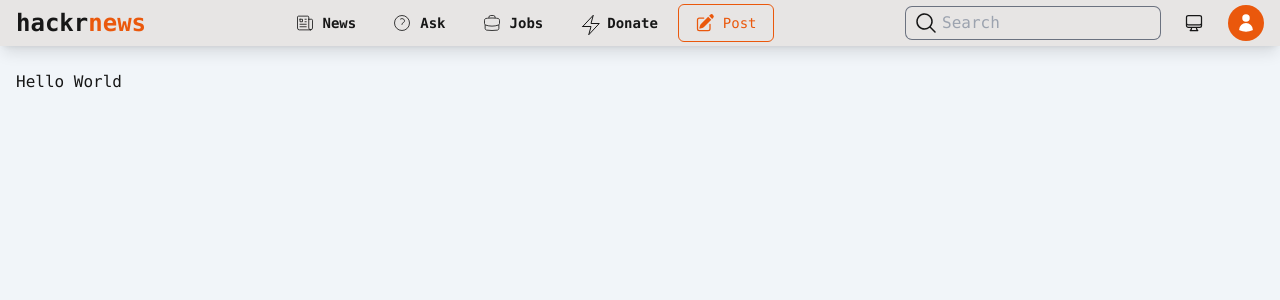
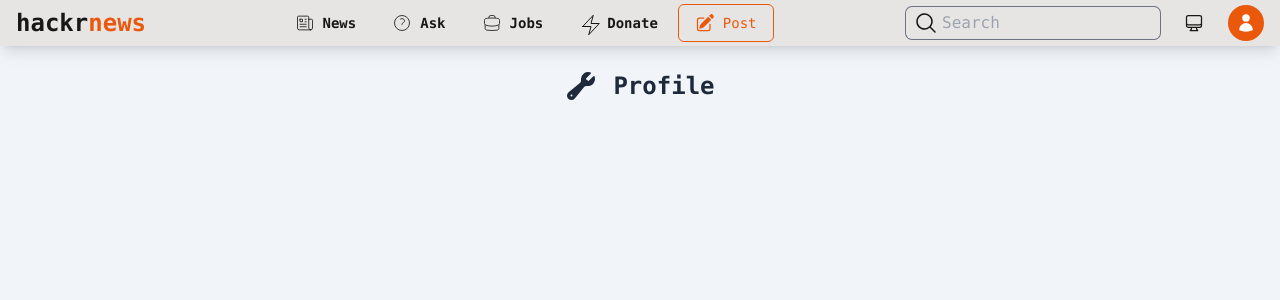
Before and after one commit to nodetec/hackrnews, a Next.js app: page /u/1 in a window 1280 px wide. Shown: the top 300 px of the page. Built offline with nearby package versions, Linux system fonts and the light colour scheme.

Commit message:
FIxing remember-me and starting user page

```diff
--- a/app/ArticleList.tsx
+++ b/app/ArticleList.tsx
@@ -54,7 +54,7 @@ export default function ArticleList() {
     <>
       {/* Posts list */}
       <ul className="space-y-2">
-        <div>{pubkey}</div>
+        {/* <div>{pubkey}</div> */}
         {events.map((event: any, index: number) => {
           return <Article key={event.id} event={event} index={index} />;
         })}
--- a/app/components/Avatar.tsx
+++ b/app/components/Avatar.tsx
@@ -1,3 +1,4 @@
+import Link from "next/link";
 import { nip19 } from "nostr-tools";
 import React, { useState } from "react";
 import { DUMMY_PROFILE_API } from "../lib/avatars";
@@ -10,8 +11,8 @@ export const Avatar = () => {
   );
 
   return (
-    <button className="ghost-round-button p-0 overflow-hidden">
+    <Link href={`u/${pubkey}`} className="ghost-round-button p-0 overflow-hidden">
       <img src={picture} className="w-8 h-8 rounded" />
-    </button>
+    </Link>
   );
 };
--- a/app/components/ColorTheme.tsx
+++ b/app/components/ColorTheme.tsx
@@ -11,10 +11,8 @@ import { getCookie, setCookie } from "../lib/cookieHandlers";
 import { themeResolver } from "../lib/theme";
 
 export const ColorTheme = () => {
-  const theme = getCookie("theme");
-  const [selectedTheme, setSelectedTheme] = useState(
-    theme === "" ? "system" : theme
-  );
+  const theme = getCookie("theme") || "system";
+  const [selectedTheme, setSelectedTheme] = useState(theme);
   const [displayIcon, setDisplayIcon] = useState(
     <ComputerDesktopIcon className="h-5 w-5" />
   );
--- a/app/components/LoginModal.tsx
+++ b/app/components/LoginModal.tsx
@@ -6,7 +6,7 @@ import {
   XMarkIcon,
 } from "@heroicons/react/24/solid";
 import { Fragment, useEffect, useState } from "react";
-import { setCookie } from "../lib/cookieHandlers";
+import { getCookie, setCookie } from "../lib/cookieHandlers";
 import { fetchProfileData, getProviders, getPubkey } from "../lib/loginUtils";
 import { userStore } from "../stores/user";
 
@@ -35,11 +35,17 @@ export default function LoginModal() {
     getPubkey(setPubkey);
     console.log("pubkey:", user.pubkey);
     fetchProfileData();
+    setCookie("rememberMe", rememberMe.toString(), 30);
   };
 
   useEffect(() => {
-    setCookie("rememberMe", rememberMe.toString(), 30);
-  }, [rememberMe]);
+    // console.log("cookie", getCookie("rememberMe"));
+    const cookie = getCookie("rememberMe") || "false"
+    if (getCookie("rememberMe") === "true") {
+      loginHandler();
+    }
+    setCookie("rememberMe", cookie);
+  });
 
   return (
     <>
@@ -79,10 +85,7 @@ export default function LoginModal() {
                 <Dialog.Panel className="w-full max-w-md transform overflow-hidden align-middle text-left p-6 popup shadow-xl transition-all">
                   {hasExt ? (
                     <>
-                      <Dialog.Title
-                        as="h3"
-                        className="title"
-                      >
+                      <Dialog.Title as="h3" className="title">
                         LOGIN
                       </Dialog.Title>
 
--- a/app/u/[npub]/page.tsx
+++ b/app/u/[npub]/page.tsx
@@ -1,7 +1,14 @@
+import { WrenchIcon } from "@heroicons/react/24/solid";
+
 export default function AccountSettings() {
   return (
-    <div>
-      <h1>Hello World</h1>
+    <div className="max-w-lg mx-auto">
+      <div className="title flex gap-4 items-center justify-center">
+        <span>
+          <WrenchIcon className="w-8 h-8"></WrenchIcon>
+        </span>
+        Profile
+      </div>
     </div>
   );
 }
```
